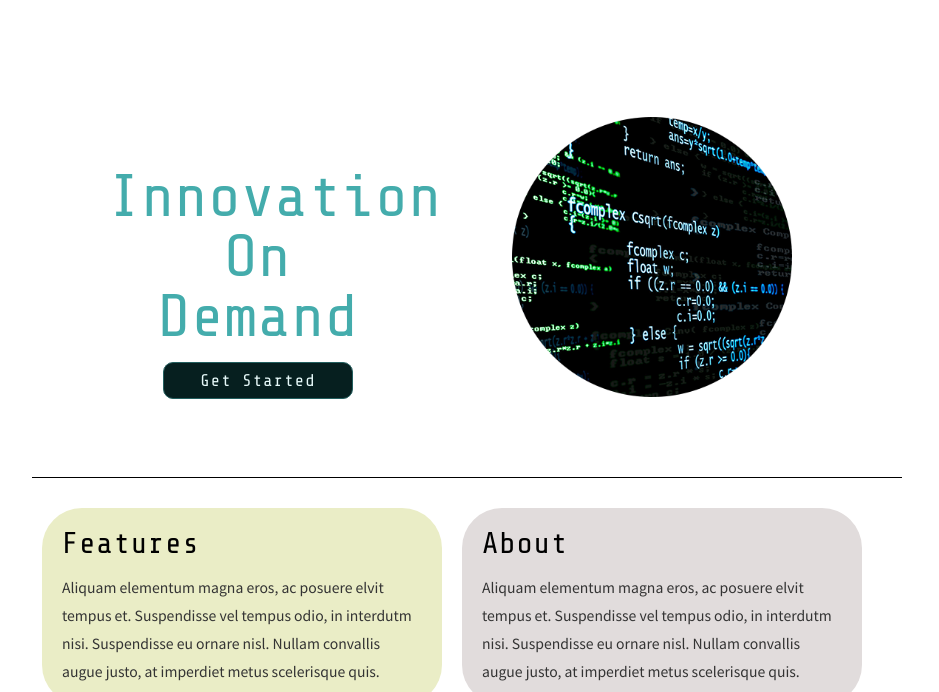
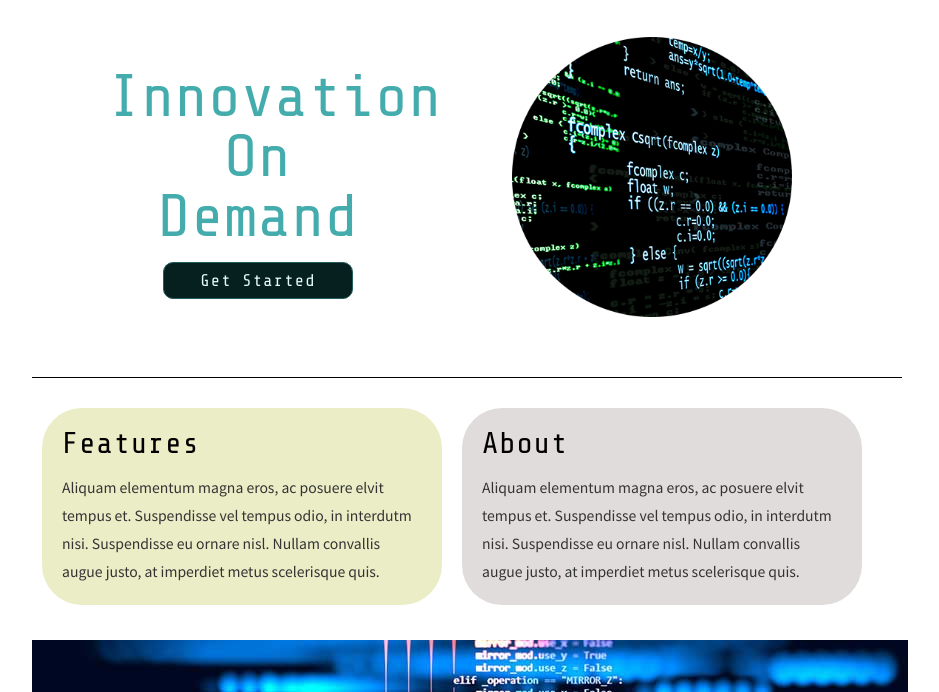
Before and after one commit to jasheloper/User-Interface-Services-Page-Project, a website: page index.html in a window 1280 px wide. Shown: the part 108-800 px from the top of the page, without its empty margins (173-1112 px from the left). Drawn offline with nearby package versions, Linux system fonts and the light colour scheme.

Commit message:
nav adjustment

```diff
--- a/great-idea/css/index.css
+++ b/great-idea/css/index.css
@@ -126,7 +126,7 @@ header {
 }
 
 .title-text {
-	margin-top: 170px;
+	margin-top: 70px;
 	width: 300px;
 	height: 300px;
 	text-align: center;
@@ -146,7 +146,7 @@ header {
 }
 
 .coding-image {
-	margin-top: 120px;
+	margin-top: 40px;
 	margin-left: 104px;
 	width: 300px;
 	height: 300px;
--- a/services.css
+++ b/services.css
@@ -85,15 +85,14 @@ nav a:hover {
 }
 
 nav {
-	display: inline-block;
-	padding: 9px;
+	padding: 0px;
 	background-color: #adebeb;
 	border-radius: 20px;
 }
 
 nav .logo {
 	display: inline-block;
-	padding-left: 30px;
+	padding-left: 0px;
 }
 
 nav .logo a {
@@ -102,7 +101,7 @@ nav .logo a {
 }
 
 .home-page {
-	position: fixed;
+	padding: 1px;
 }
 
 #contact {
@@ -114,18 +113,12 @@ nav .logo a {
 }
 
 
-.zelogo {
-	box-sizing: border-box;
-	padding: 5px;
-}
-
-
 header {
 	border-bottom: 1px solid black;
 }
 
 .title-text {
-	margin-top: 170px;
+	margin-top: 70px;
 	width: 300px;
 	height: 300px;
 	text-align: center;
@@ -145,7 +138,7 @@ header {
 }
 
 .coding-image {
-	margin-top: 120px;
+	margin-top: 40px;
 	margin-left: 104px;
 	width: 300px;
 	height: 300px;
```
